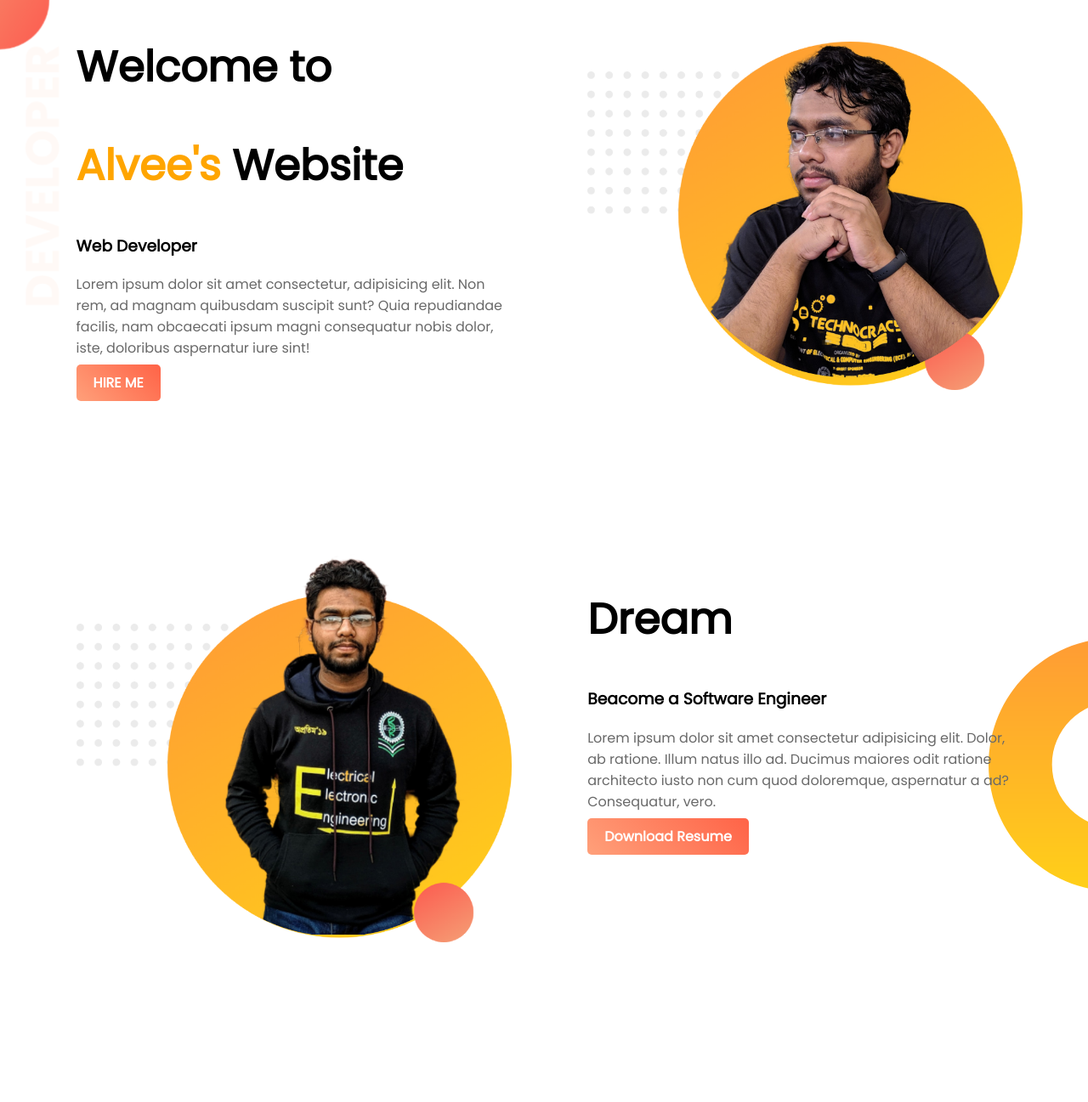
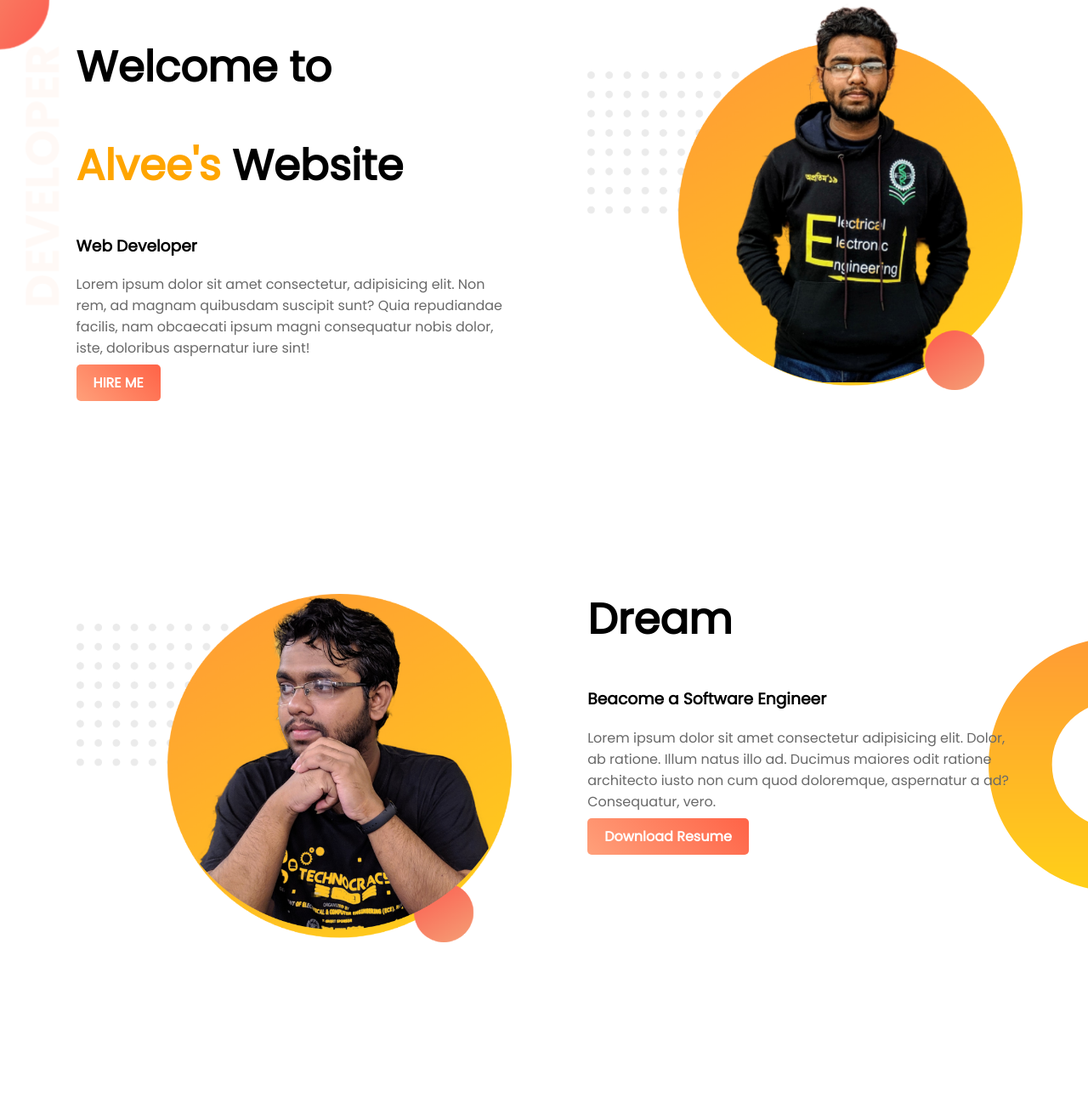
Before and after one commit to IftekharAlvee/webPortfolio, a plain HTML site: page index.html in a window 1280 px wide. Shown: the top 1297 px of the page at 85% size. Drawn offline with Linux system fonts and the light colour scheme.

Commit message:
pic change

```diff
--- a/index.html
+++ b/index.html
@@ -22,7 +22,7 @@
             </div>
 
             <div class="half-width">
-                <img src="img/profile.png" class="profile-img" alt="">
+                <img src="img/my-bg.png" class="profile-img" alt="">
             </div>
         </section>
 
@@ -30,7 +30,7 @@
 
         <section class="mid-banner">
             <div class="half-width">
-                <img class="profile-img" src="img/my-bg.png" alt="">
+                <img class="profile-img" src="img/profile.png" alt="">
             </div>
             <div class="half-width">
                 <h1>Dream</h1>
```
